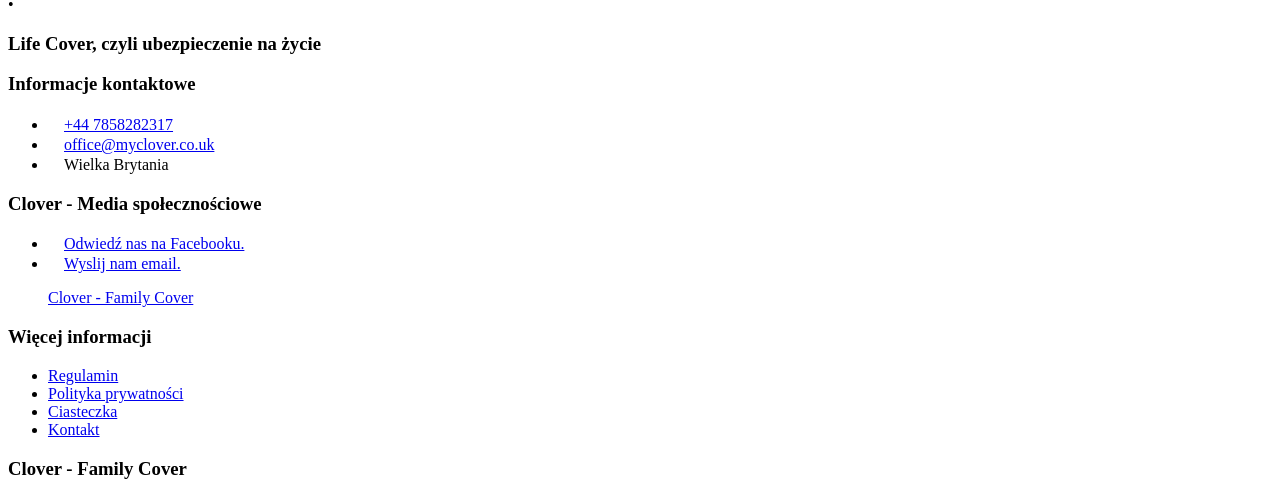
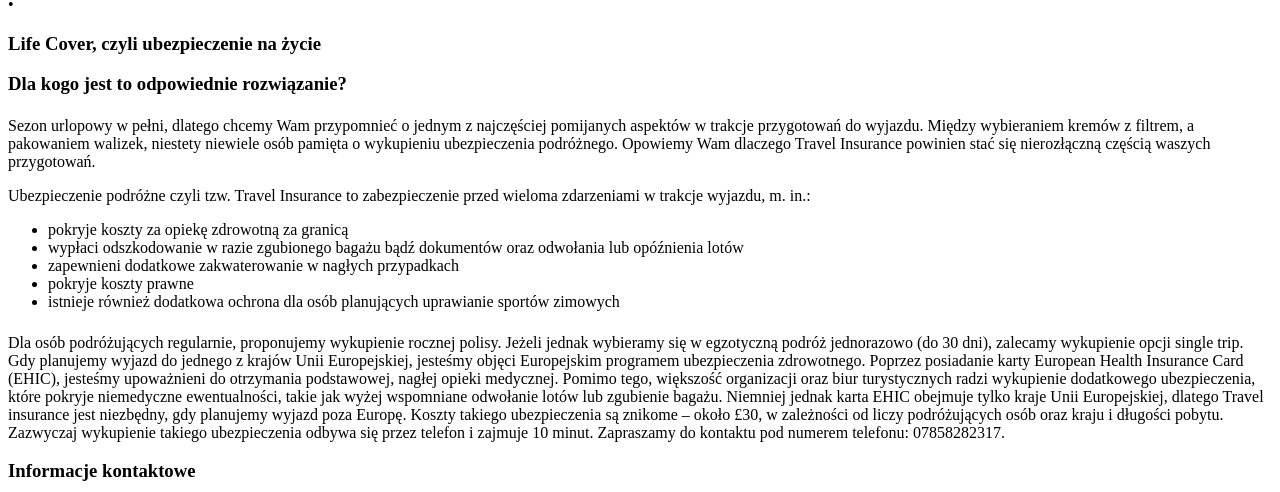
Before and after one commit to TZ-fn/MyClover, a React (Vite) app: page /blog/life-cover in a window 1280 px wide. Shown: the part 261-753 px from the top of the page. Built offline with nearby package versions, Linux system fonts and the light colour scheme; some icons are missing.

Commit message:
feat: add content to the LifeCover blog post

```diff
--- /dev/null
+++ b/src/components/LifeCoverMain/LifeCoverMain.module.scss
@@ -0,0 +1,20 @@
+.mainContainer {
+  display: flex;
+  align-items: flex-start;
+  justify-content: center;
+  flex-direction: column;
+  padding: 2rem;
+  max-width: 65rem;
+  margin: auto;
+  text-wrap: pretty;
+  line-height: 32px;
+  font-size: 1.1rem;
+}
+
+.mainHeader {
+  font-size: clamp(2rem, 4vw, 3rem);
+  align-self: center;
+  font-family: "AlegreyaSans", sans-serif;
+  margin-bottom: 3rem;
+  line-height: 1.5;
+}
--- /dev/null
+++ b/src/components/LifeCoverMain/LifeCoverMain.tsx
@@ -0,0 +1,22 @@
+import useTranslation from "hooks/useTranslation";
+import TextItem from "components/shared/TextItem/TextItem";
+import TextList from "components/shared/TextList/TextList";
+import styles from "./LifeCoverMain.module.scss";
+
+export default function LifeCoverMain() {
+  const [translation] = useTranslation();
+
+  return (
+    <main className={styles.mainContainer}>
+      <h3 className={styles.mainHeader}>{translation.pages.postsData.lifeCover.header}</h3>
+      {translation.pages.postsData.holiday.items.map((item, i) => {
+        if (item.header || item.text) {
+          return <TextItem key={i} header={item.header} text={item.text} />;
+        }
+        if (item.listDescription) {
+          return <TextList key={i} listDescription={item.listDescription} listElements={item.listElements} />;
+        }
+      })}
+    </main>
+  );
+}
--- a/src/pages/LifeCoverPage/LifeCoverPage.tsx
+++ b/src/pages/LifeCoverPage/LifeCoverPage.tsx
@@ -13,7 +13,7 @@ function LifeCoverPage() {
       <PageTitle title={translation.pages.postsData.lifeCover.mainHeader} />
       <ImageHeader pageName={translation.pages.postsData.lifeCover.mainHeader} backgroundImage={mortgagesBg} />
       <ImageDivider isUpwards={false} />
-      {/* <LifeCoverMain /> */}
+      <LifeCoverMain />
     </>
   );
 }
```
